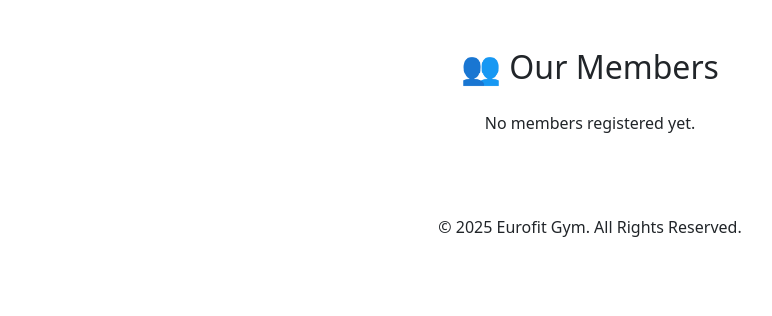
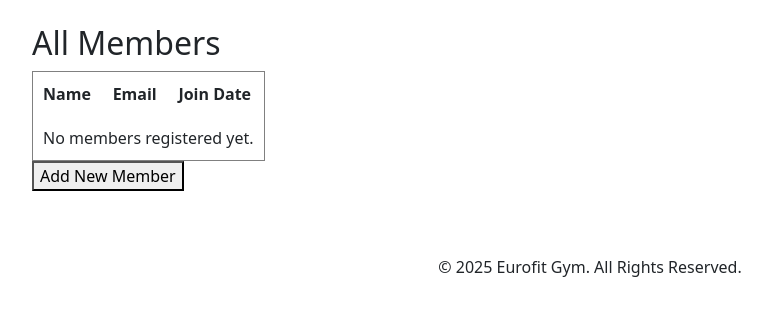
Before and after one commit to Niharika-Seth/Django, a Django app: page /members/ in a window 1280 px wide. Shown: the part 73-389 px from the top of the page, without its empty margins (50-822 px from the left). Run offline with Django 5.2, Linux system fonts and the light colour scheme.

Commit message:
Updated member registration form and templates

```diff
--- a/gymapp/forms.py
+++ b/gymapp/forms.py
@@ -1,5 +1,4 @@
-# Form based on member model
-# Registration form for New member
+# Created form for member registration
 from django import forms
 from .models import Member
 
--- a/gymapp/templates/gymapp/member_list.html
+++ b/gymapp/templates/gymapp/member_list.html
@@ -1,24 +1,25 @@
-{% extends 'gymapp/base.html' %}
-
+{% extends "gymapp/base.html" %}
 {% block content %}
-<div class="container mt-5">
-    <h2 class="text-center mb-4">👥 Our Members</h2>
-    <div class="row g-4">
-        {% for member in members %}
-        <div class="col-md-4">
-            <div class="card shadow-lg border-0 rounded-4 h-100 text-center">
-                <div class="card-body">
-                    <i class="bi bi-people-fill text-warning" style="font-size: 3rem;"></i>
-                    <h4 class="card-title mt-3">{{ member.name }}</h4>
-                    <p class="text-muted mb-1"><strong>Email:</strong> {{ member.email }}</p>
-                    <p class="mb-1"><strong>Joined On:</strong> {{ member.joined_date }}</p>
-                    <a href="#" class="btn btn-outline-warning mt-3">View Profile</a>
-                </div>
-            </div>
-        </div>
-        {% empty %}
-        <p class="text-center">No members registered yet.</p>
-        {% endfor %}
-    </div>
-</div>
+<h2>All Members</h2>
+<table border="1" cellpadding="10">
+  <tr>
+    <th>Name</th>
+    <th>Email</th>
+    <th>Join Date</th>
+  </tr>
+  {% for member in members %}
+  <tr>
+    <td>{{ member.name }}</td>
+    <td>{{ member.email }}</td>
+    <td>{{ member.join_date }}</td>
+  </tr>
+  {% empty %}
+  <tr>
+    <td colspan="4">No members registered yet.</td>
+  </tr>
+  {% endfor %}
+</table>
+<a href="{% url 'member_register' %}">
+  <button>Add New Member</button>
+</a>
 {% endblock %}
--- a/gymapp/views.py
+++ b/gymapp/views.py
@@ -1,33 +1,32 @@
-# Create view
+# create views
 from django.shortcuts import render, redirect
-from .models import Plan, Trainer, Member
 from .forms import MemberForm
+from .models import Member
 
-# List views
+# Homepage
 def home(request):
-    return render(request, 'gymapp/home.html')
+    return render(request, "gymapp/home.html")
 
-
-def plan_list(request):
-    plans = Plan.objects.all()
-    return render(request, 'gymapp/plan_list.html', {'plans': plans})
-
-def trainer_list(request):
-    trainers = Trainer.objects.all()
-    return render(request, 'gymapp/trainer_list.html', {'trainers': trainers})
-
-def member_list(request):
-    members = Member.objects.all()
-    return render(request, 'gymapp/member_list.html', {'members': members})
-
-# Member registration view
-
+# Member Registration (Create)
 def member_register(request):
-    if request.method == 'POST':
+    if request.method == "POST":
         form = MemberForm(request.POST)
         if form.is_valid():
             form.save()
-            return redirect('member_list')  # Redirect to members list
+            return redirect("member_list")  # After register, go to member list
     else:
         form = MemberForm()
-    return render(request, 'gymapp/member_register.html', {'form': form})
+    return render(request, "gymapp/member_register.html", {"form": form})
+
+# Member List (Read)
+def member_list(request):
+    members = Member.objects.all()
+    return render(request, "gymapp/member_list.html", {"members": members})
+
+# Plan List
+def plan_list(request):
+    return render(request, "gymapp/plan_list.html")
+
+# Trainer List
+def trainer_list(request):
+    return render(request, "gymapp/trainer_list.html")
```
Also changed, not shown: gymapp/templates/gymapp/member_register.html (+8 -6 lines).
